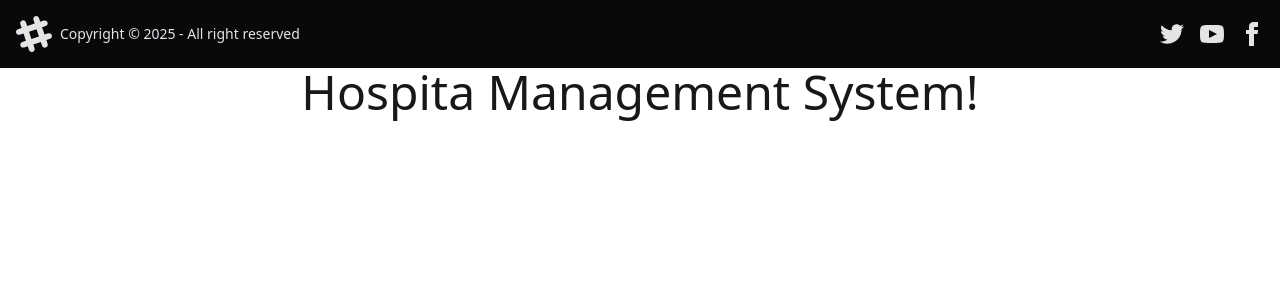
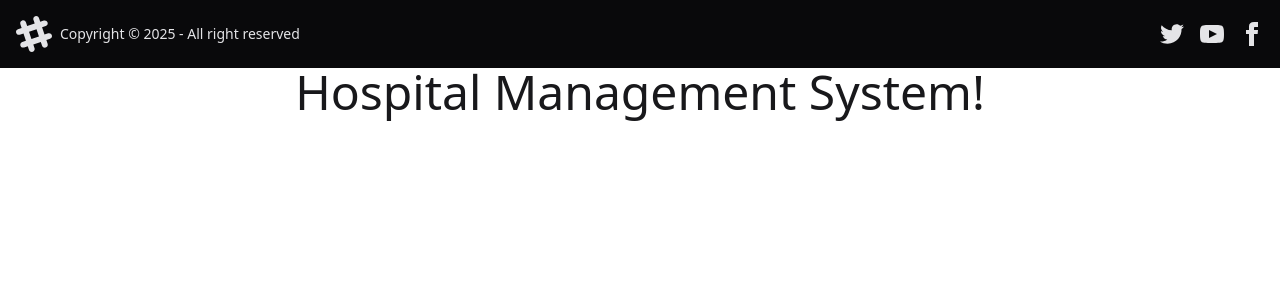
Before and after one commit to MH-liton-360/hospital-management-system, a React (Vite) app: page / in a window 1280 px wide. Shown: the top 300 px of the page. Built offline with nearby package versions, Linux system fonts and the light colour scheme.

Commit message:
Again continue

```diff
--- a/src/components/header/Header.jsx
+++ b/src/components/header/Header.jsx
@@ -2,7 +2,7 @@
 const Header = () => {
     return (
         <div>
-            <h1 className="text-5xl text-center">Hospita Management System!</h1>
+            <h1 className="text-5xl text-center">Hospital Management System!</h1>
         </div>
     );
 };
```
